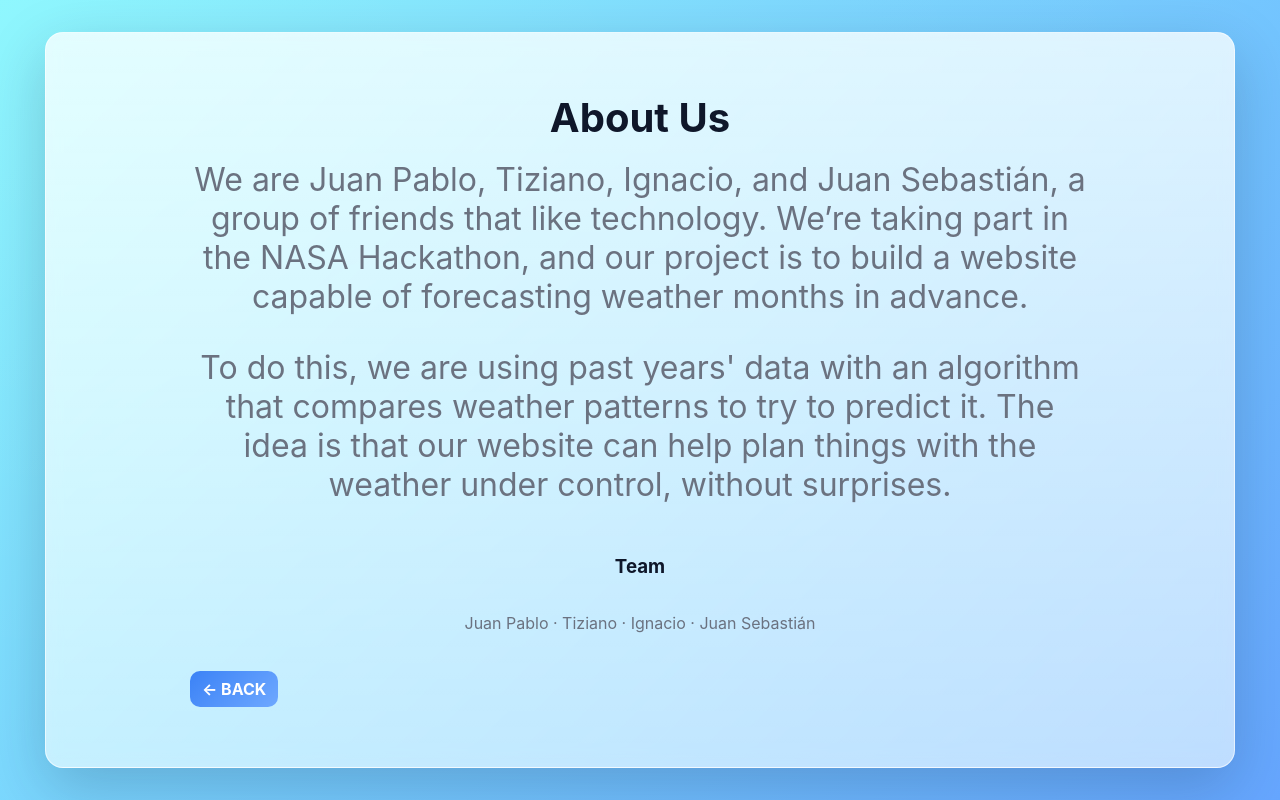
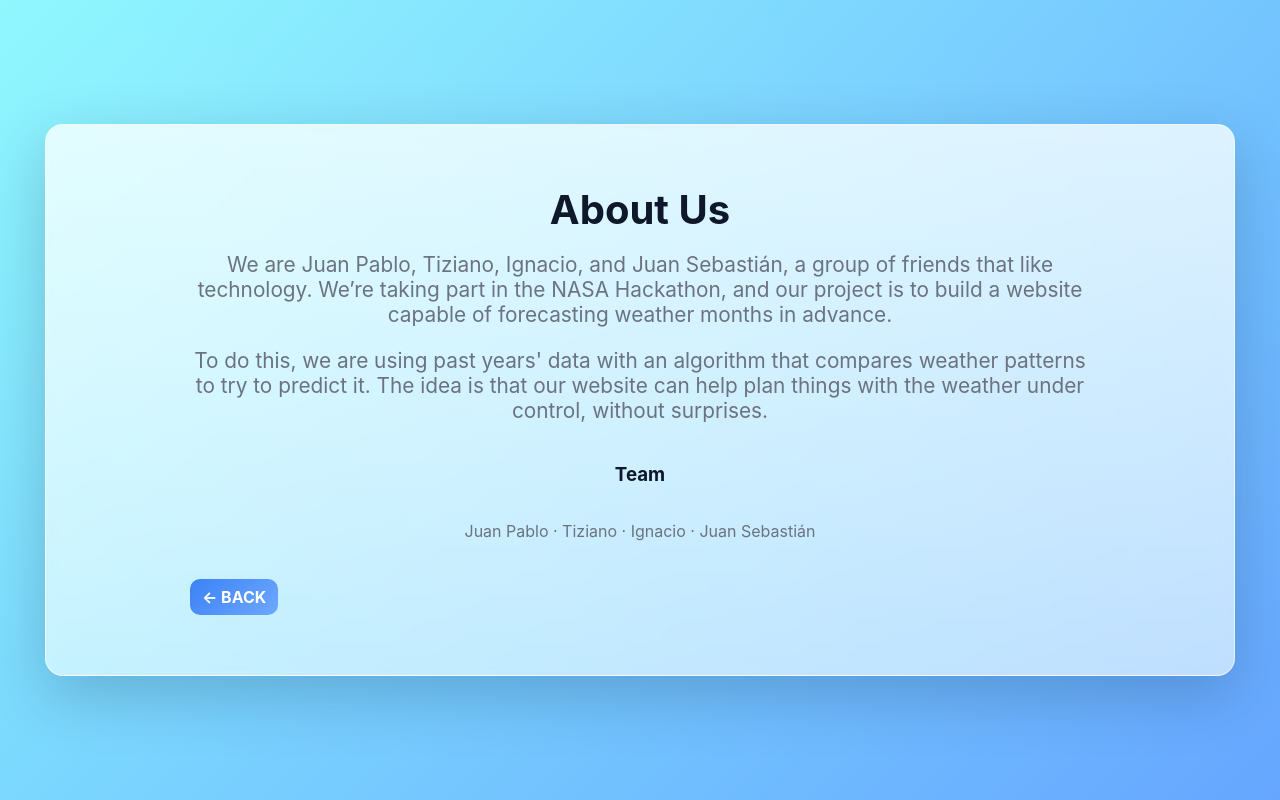
Before and after one commit to JPPro741/SemiWeatherBacl, a Flask app: page /about.html in a window 1280 px wide. Run offline with Flask 3, Linux system fonts and the light colour scheme.

Commit message:
Update about.html

```diff
--- a/templates/about.html
+++ b/templates/about.html
@@ -12,11 +12,11 @@
       <h6>About Us</h6>
       <p class="about-description" aria-hidden="true"></p>
 
-     <p class="result-empty" style="margin-top:18px;color:var(--muted); font-size:2rem;">
+     <p class="result-empty" style="margin-top:18px;color:var(--muted); font-size:1.3rem;">
   We are Juan Pablo, Tiziano, Ignacio, and Juan Sebastián, a group of friends that like technology. We’re taking part in the NASA Hackathon, and our project is to build a website capable of forecasting weather months in advance.
       </p>
 
-      <p class="result-empty" style="margin-top:18px;color:var(--muted); font-size:2rem;">
+      <p class="result-empty" style="margin-top:18px;color:var(--muted); font-size:1.3rem;">
   To do this, we are using past years' data with an algorithm that compares weather patterns to try to predict it. The idea is that our website can help plan things with the weather under control, without surprises.
       </p>
 
```
